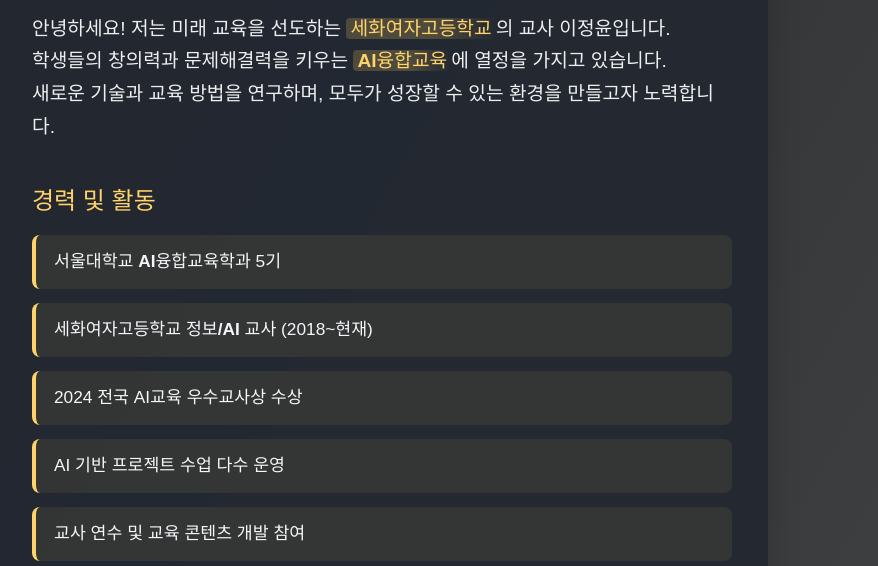
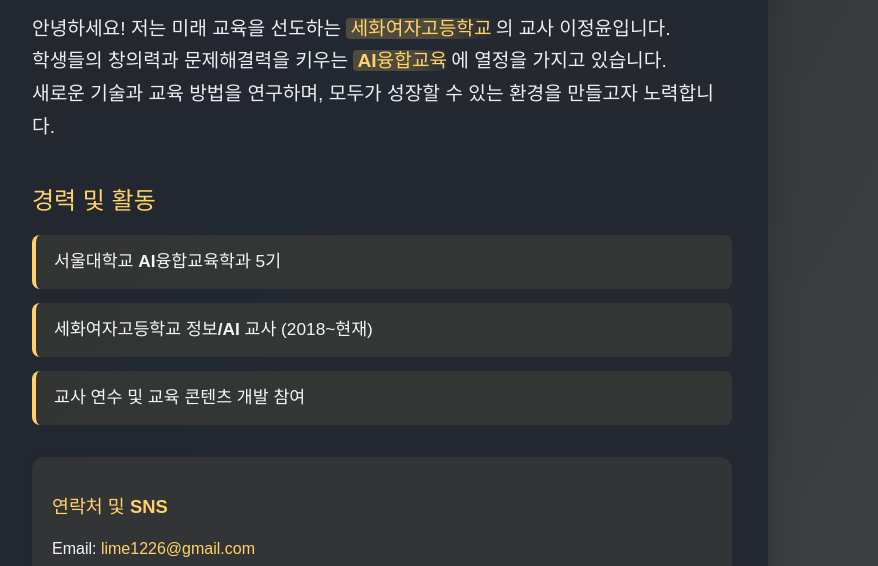
Before and after one commit to lime122613/251120-codespace-example, a website built with Vite: page index.html in a window 1280 px wide. Shown: the part 362-928 px from the top of the page, without its empty margins (258-1136 px from the left). Built offline with nearby package versions, Linux system fonts and the light colour scheme.

Commit message:
feat: 이메일 수정

```diff
--- a/index.html
+++ b/index.html
@@ -26,14 +26,12 @@
         <ul class="career-list" id="career-list">
           <li><b>서울대학교 AI융합교육학과</b> 5기</li>
           <li>세화여자고등학교 <b>정보/AI 교사</b> (2018~현재)</li>
-          <li>2024 전국 AI교육 우수교사상 수상</li>
-          <li>AI 기반 프로젝트 수업 다수 운영</li>
           <li>교사 연수 및 교육 콘텐츠 개발 참여</li>
         </ul>
         <div class="career-extra">
           <h3>연락처 및 SNS</h3>
           <ul class="contact-list">
-            <li>Email: <a href="mailto:lime122613@gmail.com">lime122613@gmail.com</a></li>
+            <li>Email: <a href="mailto:lime1226@gmail.com">lime1226@gmail.com</a></li>
             <li>Instagram: <a href="https://instagram.com/lime122613" target="_blank">@lime122613</a></li>
           </ul>
         </div>
```
